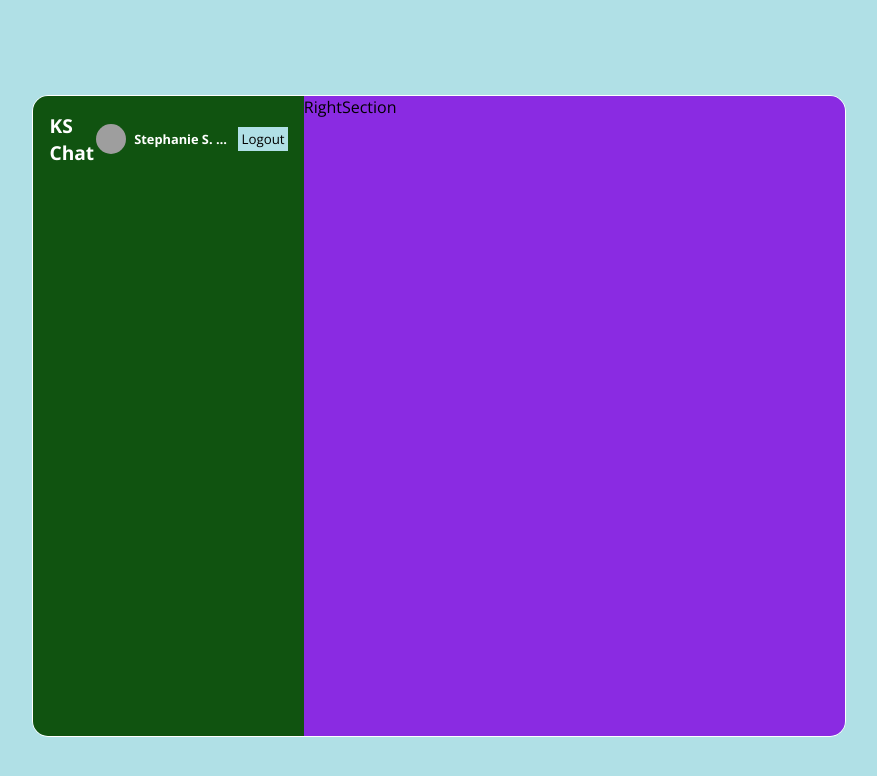
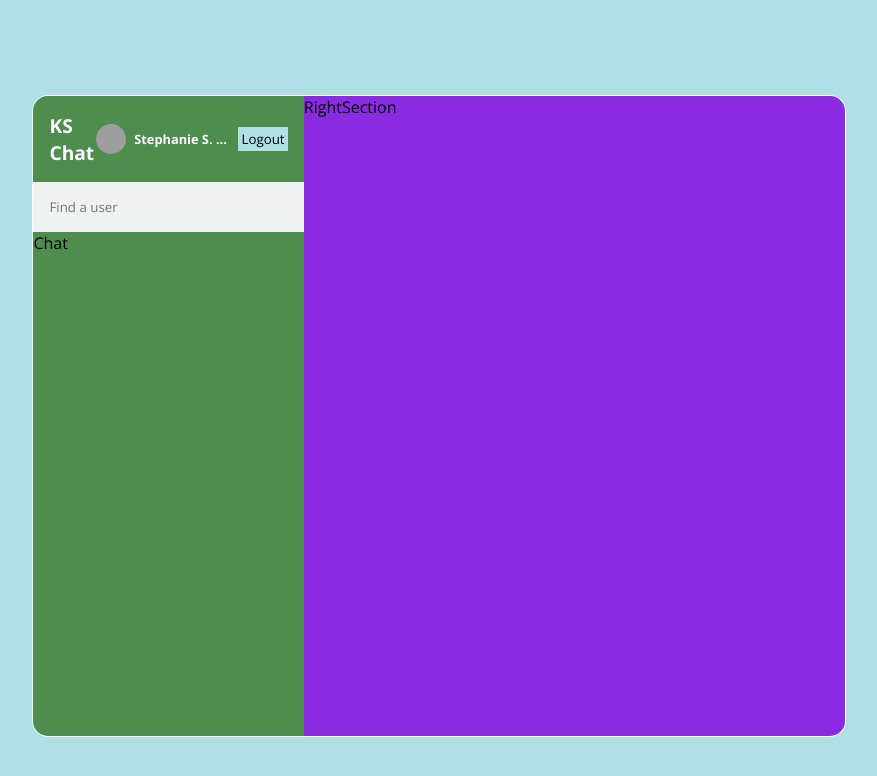
Before and after one commit to kensteph/chat-app, a React (Create React App) app: page / in a window 1280 px wide. Shown: the top 776 px of the page, without its empty margins (201-1078 px from the left). Built offline with nearby package versions, Linux system fonts and the light colour scheme; grey boxes are pictures that could not be loaded.

Commit message:
Create Chat component.

```diff
--- /dev/null
+++ b/src/components/Chat.jsx
@@ -0,0 +1,5 @@
+import React from 'react';
+
+const Chat = () => <div>Chat</div>;
+
+export default Chat;
--- a/src/components/LeftSection.jsx
+++ b/src/components/LeftSection.jsx
@@ -1,9 +1,13 @@
 import React from 'react';
+import Chat from './Chat';
 import LeftHeader from './LeftHeader';
+import SearchUser from './SearchUser';
 
 const LeftSection = () => (
   <div className="leftSection">
     <LeftHeader />
+    <SearchUser />
+    <Chat />
   </div>
 );
 
--- a/src/components/SearchUser.jsx
+++ b/src/components/SearchUser.jsx
@@ -1,7 +1,11 @@
 import React from 'react';
 
 const SearchUser = () => (
-  <div>SearchUser</div>
+  <div className="searchContainer">
+    <form>
+      <input type="text" placeholder="Find a user" />
+    </form>
+  </div>
 );
 
 export default SearchUser;
--- a/src/styles/index.scss
+++ b/src/styles/index.scss
@@ -99,7 +99,7 @@
     overflow: hidden;
 
     .leftSection {
-      background-color: rgb(16, 83, 16);
+      background-color: rgb(78, 141, 78);
       flex: 1;
 
       .header {
@@ -135,6 +135,18 @@
           }
         }
       }
+      .searchContainer {
+        background-color: rgb(240, 242, 242);
+        padding: 0.5rem;
+
+        input {
+          padding: 0.5rem;
+          width: 100%;
+          border: none;
+          outline: none;
+          background: transparent;
+        }
+      }
     }
 
     .rightSection {
```
